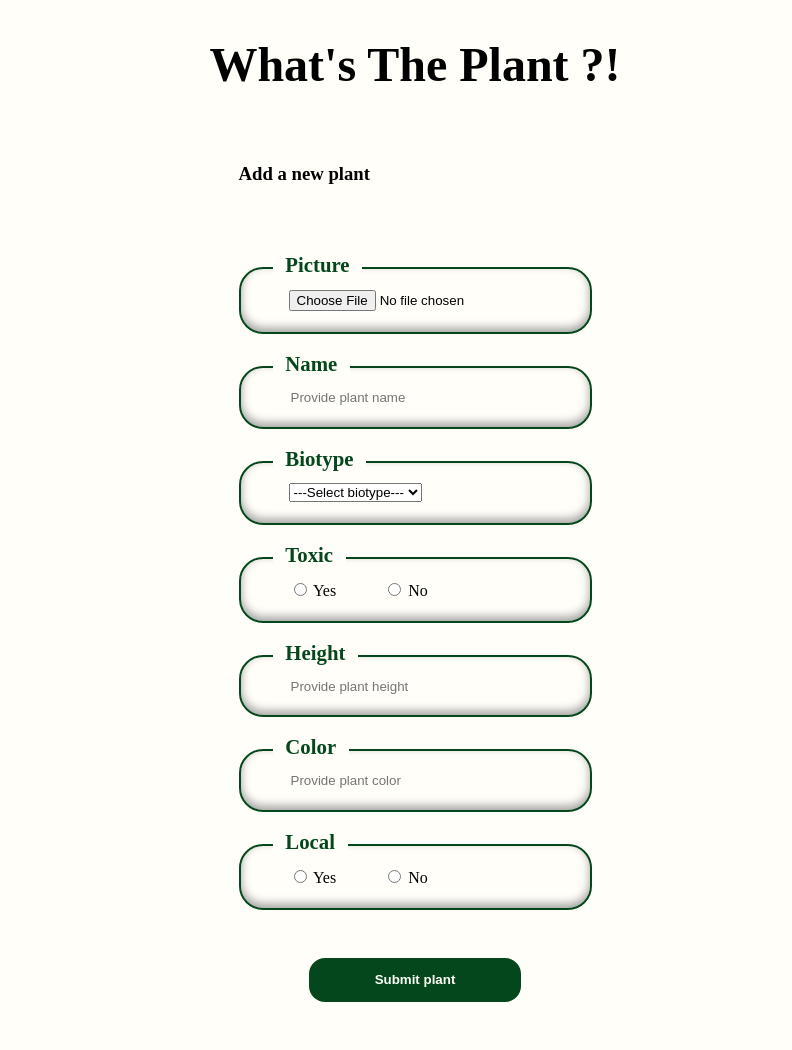
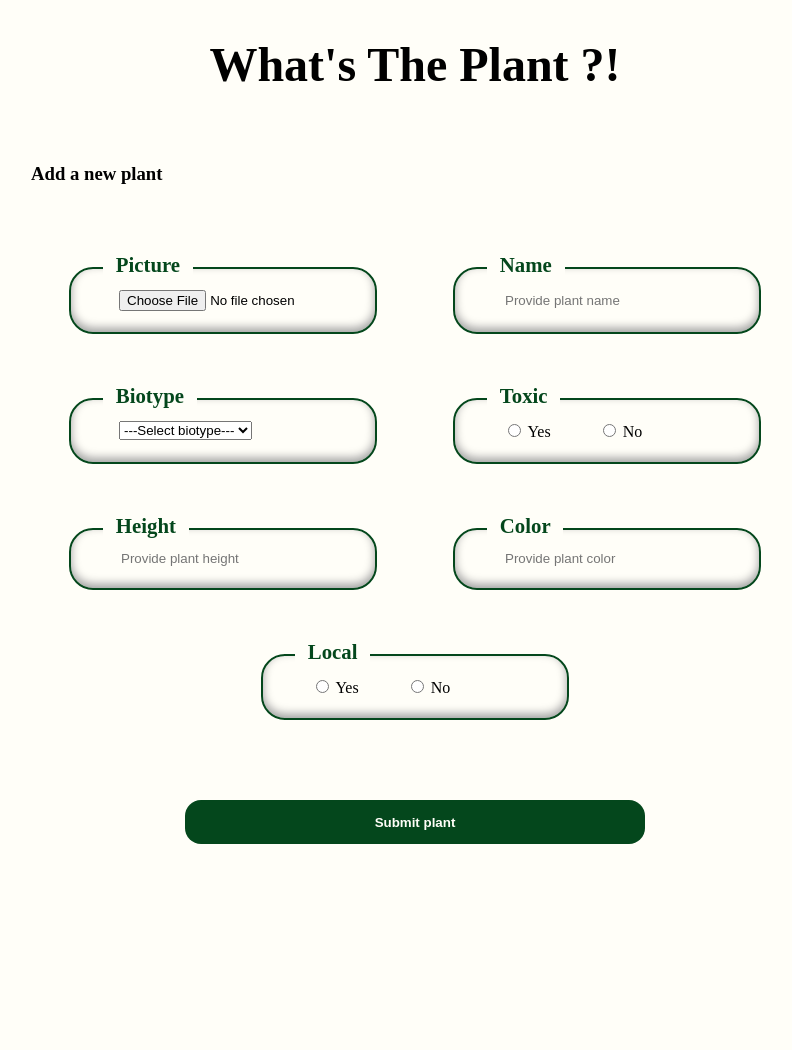
Before and after one commit to Permarole/WhatsThePlant, a PHP site: page /addPlant.html in a window 1280 px wide. Shown: the part 154-1204 px from the top of the page, without its empty margins (225-1017 px from the left). After the commit the page ends 998 px from the top, so only its background shows below. Run offline with PHP 8.4, Linux system fonts and the light colour scheme.

Commit message:
addPlant desktop layout hotfix

```diff
--- a/desktopStyle.css
+++ b/desktopStyle.css
@@ -1,5 +1,5 @@
 body {
-	background-image: url("./assets/headerDecoration.svg");
+  background-image: url('./assets/headerDecoration.svg');
   background-position-x: 75vw;
   background-repeat: no-repeat;
   background-size: 20%;
@@ -78,3 +78,19 @@ li {
   height: 64px;
   padding: 0 2em;
 }
+
+.game,
+.addPlant {
+  max-width: 48rem;
+}
+
+.addPlantForm {
+  display: flex;
+  flex-direction: row;
+  justify-content: space-around;
+  flex-wrap: wrap;
+}
+
+.addPlant__item {
+  width: 13rem;
+}
```
Lines whose indentation alone changed are shown as unchanged.
